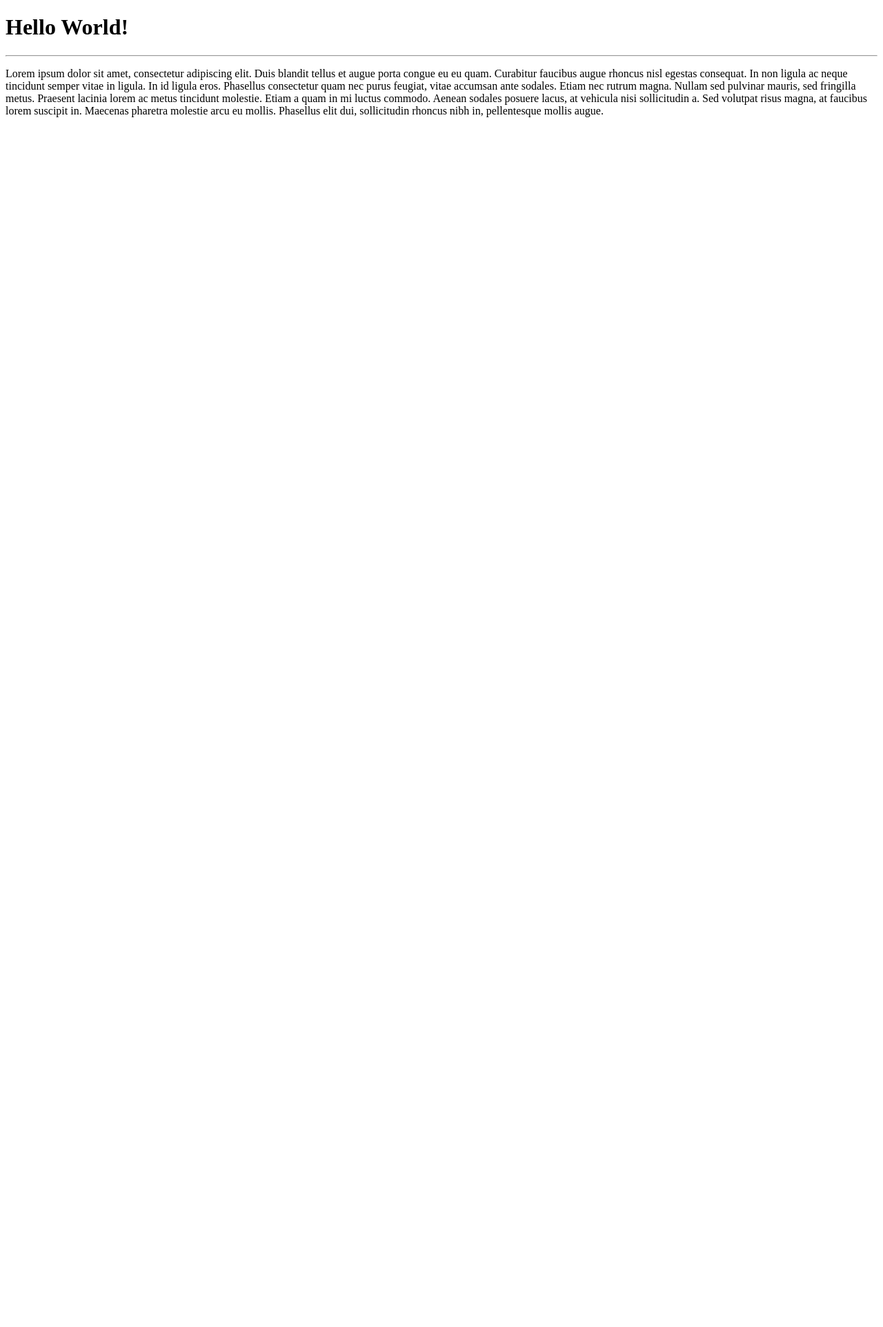
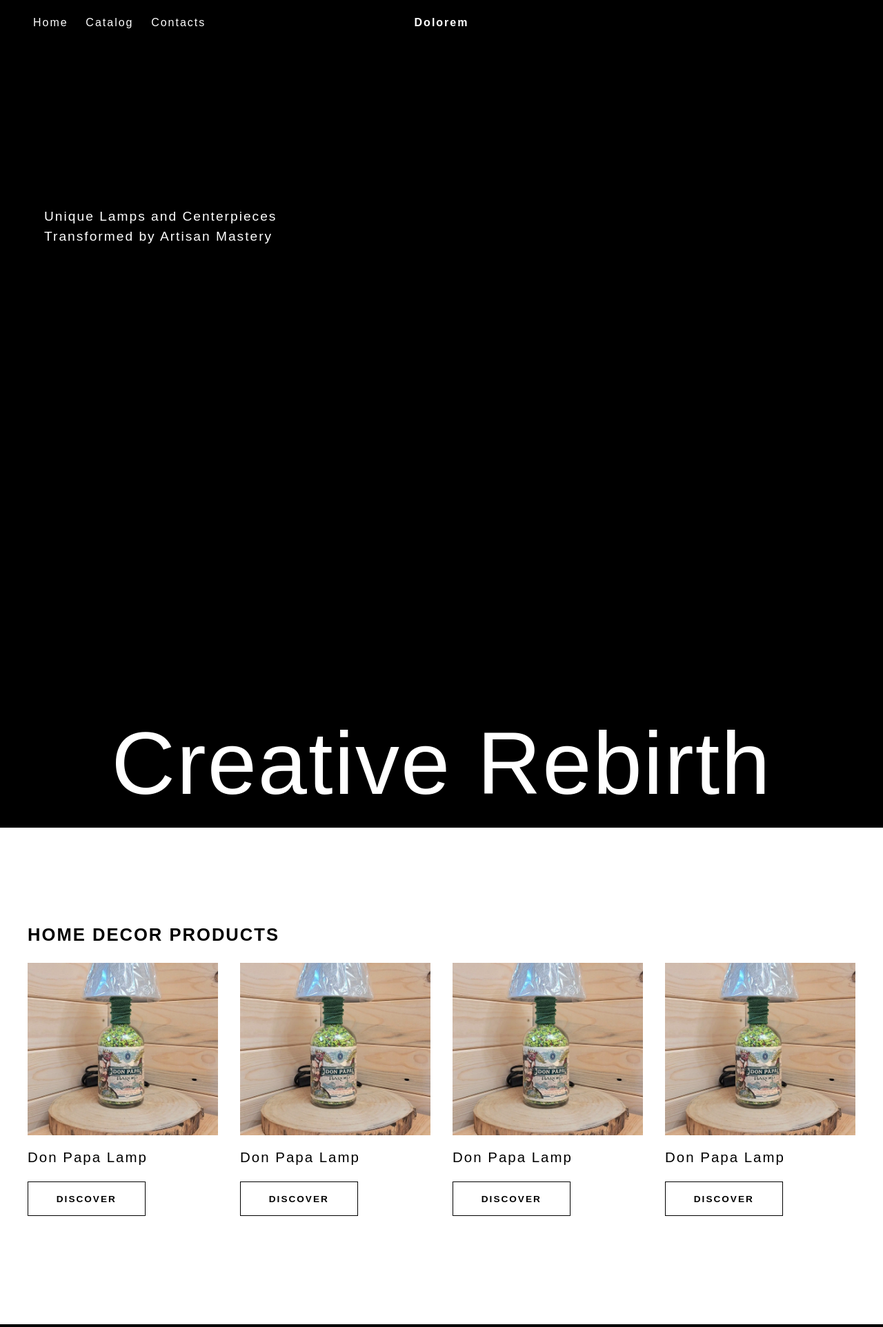
Before and after one commit to faccuzz/TecWebProject, a PHP site: page / in a window 1280 px wide. Shown: the top 1924 px of the page at 69% size. Before the commit the page ends 800 px from the top, so only its background shows below. Run offline with PHP 8.4, Linux system fonts and the light colour scheme.

Commit message:
homepage and css

```diff
--- a/index.html
+++ b/index.html
@@ -3,28 +3,79 @@
 <head>
     <meta charset="UTF-8">
     <meta name="viewport" content="width=device-width, initial-scale=1.0">
+    <link rel="stylesheet" href="style/style.css" type="text/css"/>
     <title>Welcome page</title>
 </head>
 <body>
-    <header></header>
+    <header class="hero home-hero">
+        <nav>
+            <div class="nav-links">
+                <a href="#">Home</a>
+                <a href="#">Catalog</a>
+                <a href="#">Contacts</a>
+            </div>
+
+            <div class="logo">Dolorem</div>
+
+            <div class="nav-icons"></div>
+        </nav>
+
+        <div class="hero-content">
+            <p class="shop-description">
+                Unique Lamps and Centerpieces <br/>
+                Transformed by Artisan Mastery
+            </p>
+
+            <h1 class="big-title">Creative Rebirth</h1>
+        </div>
+    </header>
     <main>
-        <h1>Hello World!</h1>
-        <hr/>
-        <p>Lorem ipsum dolor sit amet, consectetur adipiscing elit.
-            Duis blandit tellus et augue porta congue eu eu quam.
-            Curabitur faucibus augue rhoncus nisl egestas consequat.
-            In non ligula ac neque tincidunt semper vitae in ligula.
-            In id ligula eros.
-            Phasellus consectetur quam nec purus feugiat, vitae accumsan ante sodales.
-            Etiam nec rutrum magna.
-            Nullam sed pulvinar mauris, sed fringilla metus.
-            Praesent lacinia lorem ac metus tincidunt molestie.
-            Etiam a quam in mi luctus commodo.
-            Aenean sodales posuere lacus, at vehicula nisi sollicitudin a.
-            Sed volutpat risus magna, at faucibus lorem suscipit in.
-            Maecenas pharetra molestie arcu eu mollis.
-            Phasellus elit dui, sollicitudin rhoncus nibh in, pellentesque mollis augue.</p>
+        <section class="main-products">
+            <h2>Home Decor Products</h2>
+            <div class="row-layout">
+                <div class="card">
+                    <img src="media/lampada-don-papa.webp" alt="Bottle Rum Don Papa Lamp">
+                    <div class="card-content">
+                        <h3>Don Papa Lamp</h3>
+                        <a href="#" class="button">Discover</a>
+                    </div>
+                </div>
+                <div class="card">
+                    <img src="media/lampada-don-papa.webp" alt="Bottle Rum Don Papa Lamp">
+                    <div class="card-content">
+                        <h3>Don Papa Lamp</h3>
+                        <a href="#" class="button">Discover</a>
+                    </div>
+                </div>
+                <div class="card">
+                    <img src="media/lampada-don-papa.webp" alt="Bottle Rum Don Papa Lamp">
+                    <div class="card-content">
+                        <h3>Don Papa Lamp</h3>
+                        <a href="#" class="button">Discover</a>
+                    </div>
+                </div>
+                <div class="card">
+                    <img src="media/lampada-don-papa.webp" alt="Bottle Rum Don Papa Lamp">
+                    <div class="card-content">
+                        <h3>Don Papa Lamp</h3>
+                        <a href="#" class="button">Discover</a>
+                    </div>
+                </div>
+            </div>
+        </section>
+        <section class="hero sub-home-hero">
+            <div class="hero-content sub-hero">
+                <h2 class="hero-title">
+                    Sustainable <br/>
+                    Design
+                </h2>
+                <p>
+                    Each piece is a sensory journey,<br/>
+                    the result of a meticulous process,<br/>
+                    from bottle to beauty.
+                </p>
+                <a href="#" class="button">Buy now</a>
+            </div>
+        </section>
     </main>
-    <footer></footer>
 </body>
-</html>
--- a/style/style.css
+++ b/style/style.css
@@ -1,3 +1,154 @@
-body{
+* {
+    margin: 0;
+    padding: 0;
+    box-sizing: border-box;
     font-family: sans-serif;
+    letter-spacing: 2px;
 }
+
+.hero{
+    position: relative;
+    width: 100%;
+    background-size: cover;
+    background-position: center;
+}
+
+.home-hero{
+    background-color: black;
+    height: 75em;
+}
+
+.sub-home-hero{
+    height: 45em;
+    padding: 0 2.5em;
+    display: flex;
+    align-items: center;
+    justify-content: flex-start;
+    background-color: black;
+}
+
+nav{
+    position: absolute;
+    top: 0;
+    width: 100%;
+    padding: 1.5em 3em;
+    justify-content: space-between;
+    align-items: center;
+    display: flex;
+}
+
+.nav-links a{
+    color: white;
+    text-decoration: none;
+    margin-right: 1.2em;
+}
+
+.logo{
+    font-weight: bold;
+    text-transform: capitalize;
+    position: absolute;
+    left: 50%;
+    transform: translateX(-50%);
+    color: white;
+}
+
+.nav-icons i{
+    margin-left: 20px;
+    cursor: pointer;
+    color: white;
+}
+
+.hero-content{
+    color: white;
+    width: 100%;
+    max-width: 600px;
+}
+
+.hero-title{
+    font-size: 5vw;
+    font-weight: 500;
+    margin-bottom: 20px;
+    line-height: 1.1;
+}
+
+.hero-content p{
+    margin-bottom: 30px;
+    font-size: 1.1rem;
+    line-height: 1.5;
+}
+
+.shop-description{
+    position: absolute;
+    top: 25%;
+    left: 5%;
+    line-height: 1.5;
+    font-weight: 300;
+}
+
+.big-title{
+    position: absolute;
+    bottom: 0;
+    width: 100%;
+    text-align: center;
+    font-size: 10vw;
+    font-weight: 300;
+    padding-bottom: 20px;
+}
+
+.main-products{
+    padding: 3.5em 2.5em;
+    height: 45em;
+    align-content: center;
+}
+
+.main-products h2{
+    font-size: 2vw;
+    margin-bottom: 1em;
+    font-weight: bold;
+    text-transform: uppercase;
+}
+
+.row-layout{
+   display: grid;
+   grid-template-columns: 1fr 1fr 1fr 1fr;
+   gap: 2em;
+}
+
+.card{
+    background-color: white;
+    overflow: hidden;
+}
+
+.card img{
+    width: 100%;
+    height: 250px;
+    object-fit: cover;
+}
+
+.card-content{
+    padding: 1em 0em
+}
+
+.card-content h3{
+    margin-bottom: 10px;
+    font-size: 1.6vw;
+    font-weight: 300;
+}
+
+.button{
+    position: relative;
+    display: inline-block;
+    padding: 1.2em 3em;
+    margin-top: 1em;
+    color: black;
+    text-decoration: none;
+    text-transform: uppercase;
+    font-size: 0.85rem;
+    font-weight: 600;
+    border: 1px solid black;
+    background: white;
+}
+
+.hero p{
+    font-size: 1.2rem;
+}
```
Also changed, not shown: media/lampada-don-papa.webp (added), 2 other files.
